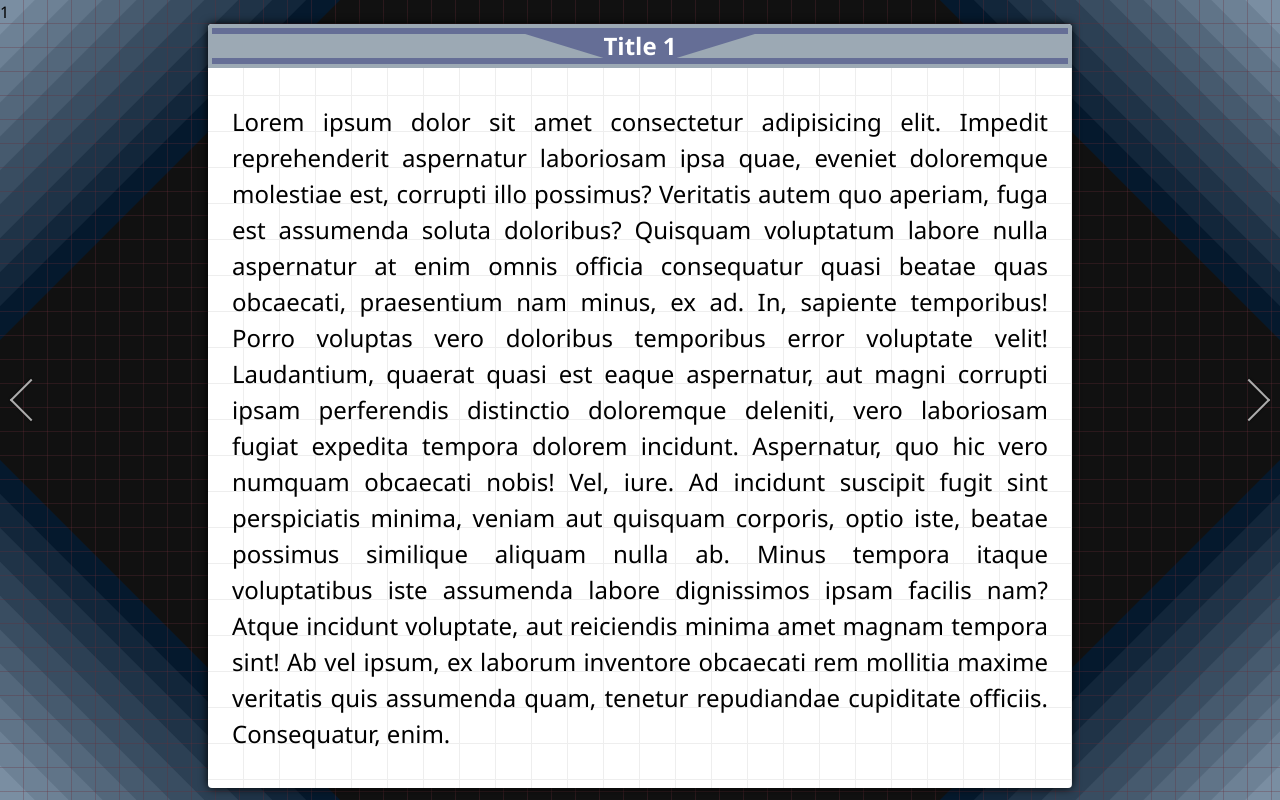
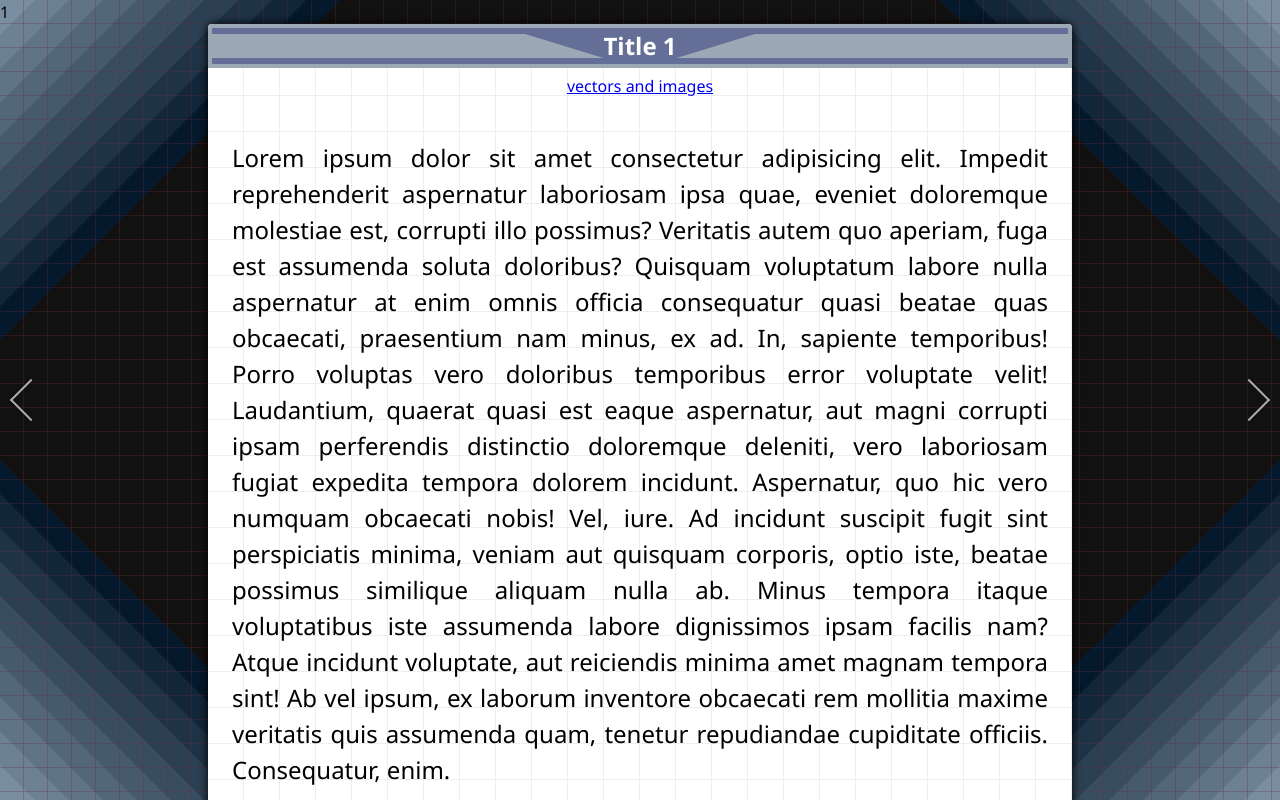
Before and after one commit to KostasSliazas/presentation-template.github.io, a plain HTML site: page index.html in a window 1280 px wide. Drawn offline with Linux system fonts and the light colour scheme.

Commit message:
Update index.html

```diff
--- a/index.html
+++ b/index.html
@@ -544,6 +544,7 @@
         <div class="mapwrp">
           <div class="map">
             <h1>Title 1</h1>
+               <a target="_blank" rel="noopener" href="https://vectors-images.myportfolio.com/">vectors and images</a>
             <p>
               <span>Lorem ipsum dolor sit amet consectetur adipisicing elit. Impedit reprehenderit aspernatur laboriosam
                 ipsa quae, eveniet doloremque molestiae est, corrupti illo possimus? Veritatis autem quo aperiam, fuga
```
